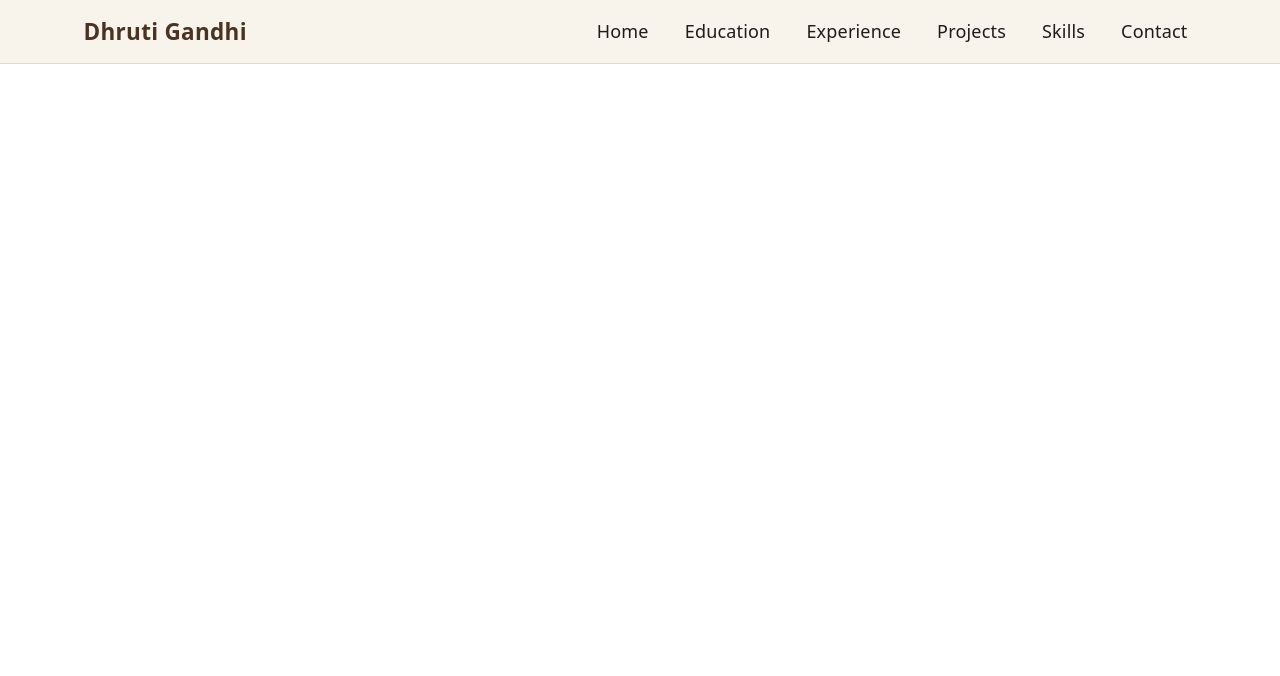
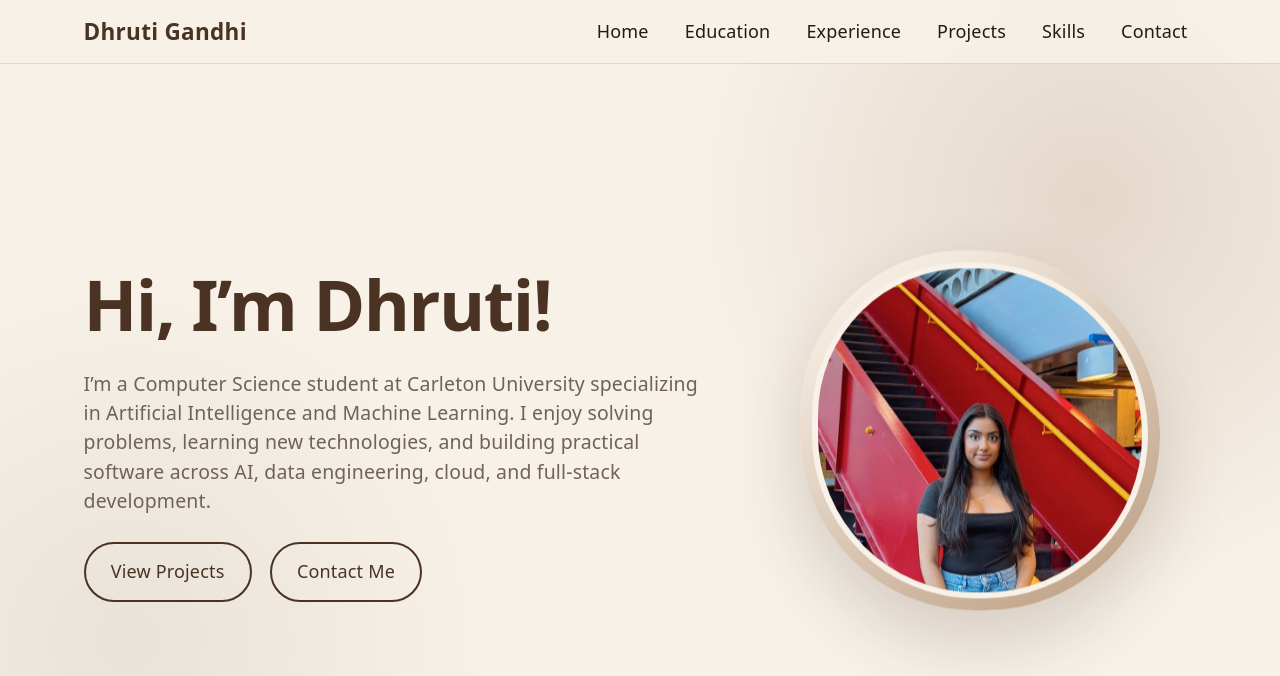
Before and after one commit to dhrutigandhi05/Personal-Portfolio, a React (Vite) app: page / in a window 1280 px wide. Shown: the top 676 px of the page. Built offline with nearby package versions, Linux system fonts and the light colour scheme.

Commit message:
about me section

```diff
--- a/src/App.jsx
+++ b/src/App.jsx
@@ -1,9 +1,13 @@
 import NavigationBar from "./components/NavigationBar";
+import About from "./components/About";
 
 function App() {
   return (
     <>
       <NavigationBar />
+      <main>
+        <About />
+      </main>
     </>
   );
 }
--- a/src/components/About.jsx
+++ b/src/components/About.jsx
@@ -0,0 +1,51 @@
+import { motion } from "framer-motion";
+import profile from "../assets/profile_pic.jpg";
+
+function About() {
+  return (
+    <section id="home" className="hero-section">
+      <div className="container">
+        <div className="row align-items-center g-5">
+          <motion.div
+            className="col-lg-7 text-start"
+            initial={{ opacity: 0, y: 35 }}
+            animate={{ opacity: 1, y: 0 }}
+            transition={{ duration: 0.75 }}
+          >
+
+            <h1 className="hero-title">
+              Hi, I’m Dhruti!
+            </h1>
+
+            <p className="hero-text">
+              I’m a Computer Science student at Carleton University specializing in Artificial Intelligence and Machine Learning. I enjoy solving problems, learning new technologies, and building practical software across AI, data engineering, cloud, and full-stack development.
+            </p>
+
+            <div className="d-flex gap-3 flex-wrap mt-4">
+              <a href="#projects" className="outline-btn">
+                View Projects
+              </a>
+
+              <a href="#contact" className="outline-btn">
+                Contact Me
+              </a>
+            </div>
+          </motion.div>
+
+          <motion.div
+            className="col-lg-5 text-center"
+            initial={{ opacity: 0, scale: 0.92 }}
+            animate={{ opacity: 1, scale: 1 }}
+            transition={{ duration: 0.75, delay: 0.15 }}
+          >
+            <div className="profile-frame">
+              <img src={profile} alt="Dhruti Gandhi" className="profile-img" />
+            </div>
+          </motion.div>
+        </div>
+      </div>
+    </section>
+  );
+}
+
+export default About;
--- a/src/index.css
+++ b/src/index.css
@@ -1,52 +1,20 @@
 :root {
-  --text: #6b6375;
-  --text-h: #08060d;
-  --bg: #fff;
-  --border: #e5e4e7;
-  --code-bg: #f4f3ec;
-  --accent: #aa3bff;
-  --accent-bg: rgba(170, 59, 255, 0.1);
-  --accent-border: rgba(170, 59, 255, 0.5);
-  --social-bg: rgba(244, 243, 236, 0.5);
-  --shadow:
-    rgba(0, 0, 0, 0.1) 0 10px 15px -3px, rgba(0, 0, 0, 0.05) 0 4px 6px -2px;
+  --bg-main: #f7f1e8;
+  --bg-card: #fffaf2;
+  --text-main: #1f1b18;
+  --text-muted: #6f6258;
+  --accent: #8a6240;
+  --accent-dark: #4a3323;
+  --border-soft: #dfd1c2;
 
-  --sans: system-ui, 'Segoe UI', Roboto, sans-serif;
-  --heading: system-ui, 'Segoe UI', Roboto, sans-serif;
-  --mono: ui-monospace, Consolas, monospace;
-
-  font: 18px/145% var(--sans);
+  font: 18px/145% system-ui, 'Segoe UI', Roboto, sans-serif;
   letter-spacing: 0.18px;
-  color: var(--text);
-  background: var(--bg);
+  color: var(--text-main);
+  background: var(--bg-main);
   font-synthesis: none;
   text-rendering: optimizeLegibility;
   -webkit-font-smoothing: antialiased;
   -moz-osx-font-smoothing: grayscale;
-
-  @media (max-width: 1024px) {
-    font-size: 16px;
-  }
-}
-
-@media (prefers-color-scheme: dark) {
-  :root {
-    --text: #9ca3af;
-    --text-h: #f3f4f6;
-    --bg: #16171d;
-    --border: #2e303a;
-    --code-bg: #1f2028;
-    --accent: #c084fc;
-    --accent-bg: rgba(192, 132, 252, 0.15);
-    --accent-border: rgba(192, 132, 252, 0.5);
-    --social-bg: rgba(47, 48, 58, 0.5);
-    --shadow:
-      rgba(0, 0, 0, 0.4) 0 10px 15px -3px, rgba(0, 0, 0, 0.25) 0 4px 6px -2px;
-  }
-
-  #social .button-icon {
-    filter: invert(1) brightness(2);
-  }
 }
 
 body {
@@ -136,3 +104,90 @@ code {
 .custom-navbar .nav-link:hover::after {
   width: 100%;
 }
+
+.hero-section {
+  min-height: 100vh;
+  display: flex;
+  align-items: center;
+  padding-top: 70px;
+  position: relative;
+  overflow: hidden;
+  background:
+    radial-gradient(circle at 85% 25%, rgba(138, 98, 64, 0.18), transparent 32%),
+    radial-gradient(circle at 10% 80%, rgba(74, 51, 35, 0.08), transparent 28%),
+    var(--bg-main);
+}
+
+.eyebrow {
+  color: var(--accent);
+  text-transform: uppercase;
+  letter-spacing: 2px;
+  font-size: 0.85rem;
+  font-weight: 700;
+  margin-bottom: 1rem;
+}
+
+.hero-title {
+  font-size: clamp(2.4rem, 5.5vw, 4.8rem);
+  line-height: 1.05;
+  font-weight: 800;
+  color: var(--accent-dark);
+  letter-spacing: -1.5px;
+}
+
+.hero-text {
+  margin-top: 1.5rem;
+  color: var(--text-muted);
+  font-size: 1.08rem;
+  max-width: 650px;
+}
+
+.outline-btn {
+  background: transparent;
+  border: 2px solid var(--accent-dark);
+  color: var(--accent-dark);
+  border-radius: 999px;
+  padding: 0.8rem 1.4rem;
+  text-decoration: none;
+  display: inline-block;
+  transition: 0.3s ease;
+}
+
+.outline-btn:hover {
+  background: var(--accent-dark);
+  border-color: var(--accent-dark);
+  color: white;
+  transform: translateY(-3px);
+}
+
+.profile-frame {
+  width: min(360px, 85vw);
+  aspect-ratio: 1;
+  margin: auto;
+  border-radius: 42% 58% 55% 45%;
+  padding: 12px;
+  background: linear-gradient(145deg, #fffaf2, #b99a7d);
+  box-shadow: 0 30px 70px rgba(74, 51, 35, 0.2);
+  animation: blobMove 7s ease-in-out infinite;
+}
+
+.profile-img {
+  width: 100%;
+  height: 100%;
+  object-fit: cover;
+  border-radius: inherit;
+  border: 6px solid var(--bg-main);
+}
+
+@keyframes blobMove {
+  0%,
+  100% {
+    border-radius: 42% 58% 55% 45%;
+    transform: translateY(0);
+  }
+
+  50% {
+    border-radius: 55% 45% 42% 58%;
+    transform: translateY(-12px);
+  }
+}
```
